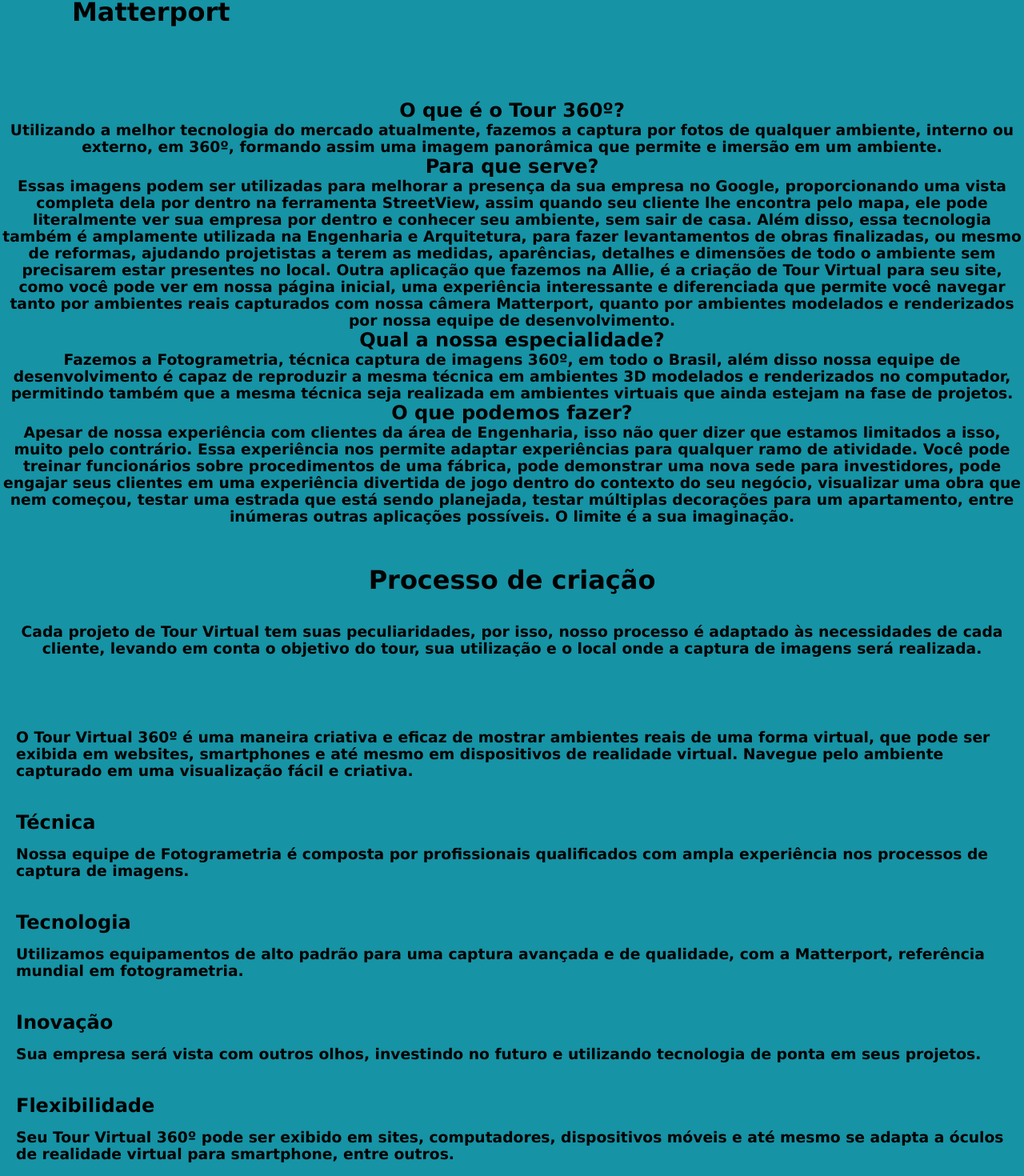
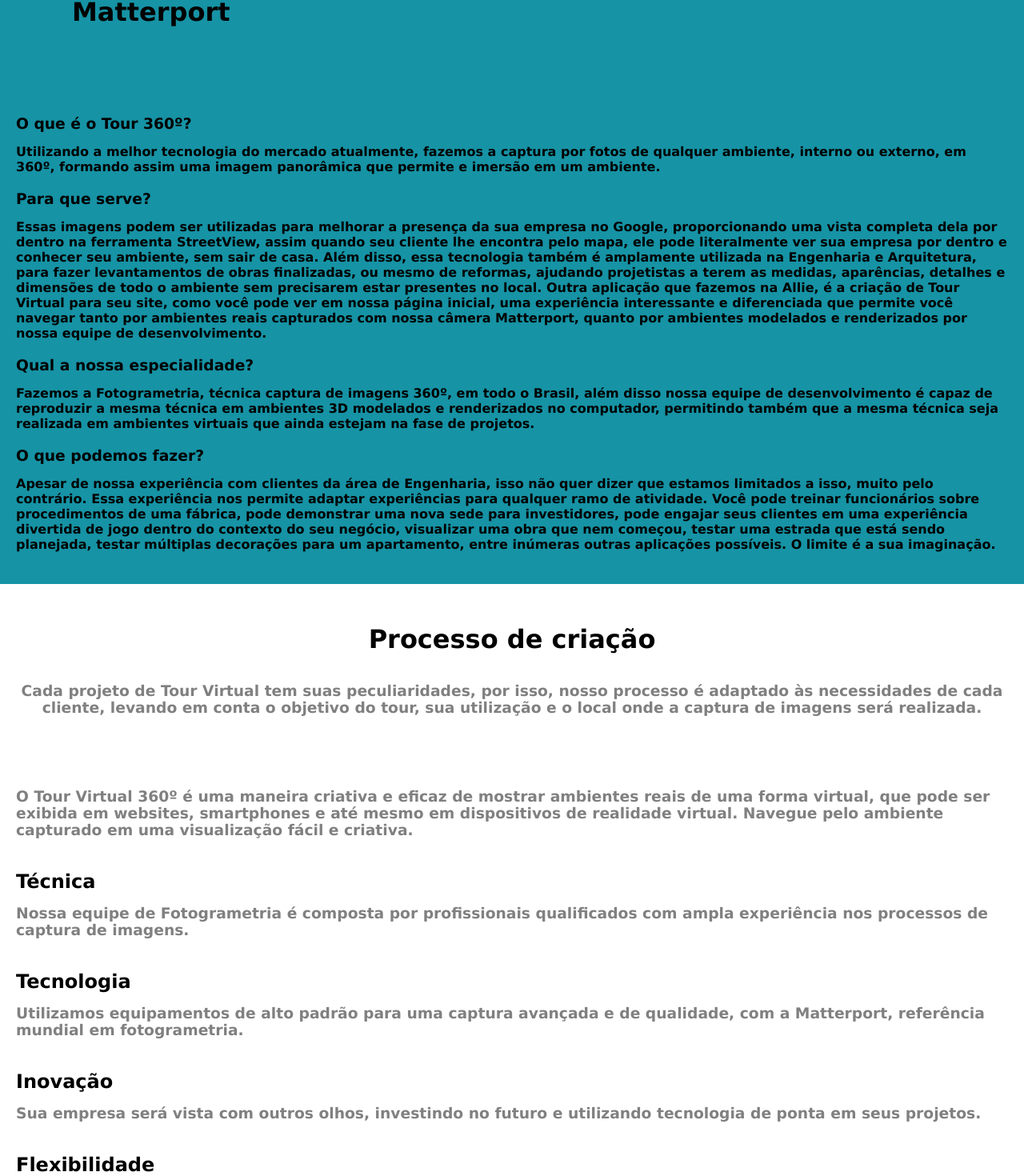
Before and after one commit to AllieDigital/alliedigital, a React (Create React App) app in the folder allie-digital/: page /tour in a window 1280 px wide. Shown: the part 132-1602 px from the top of the page at 80% size. Built offline with nearby package versions, Linux system fonts and the light colour scheme.

Commit message:
feat: Pag tour 360 e adequações no cadastro

```diff
--- a/allie-digital/src/pages/Cadastro.js
+++ b/allie-digital/src/pages/Cadastro.js
@@ -32,7 +32,7 @@ function Cadastro () {
 
                   <label for="rua">Cep</label>
 
-                  <input type="text" id="usuario" />
+                  <input type="number" id="usuario" />
 
                 </div>
                 <div class="card-content-area">
@@ -46,7 +46,7 @@ function Cadastro () {
 
                   <label for="cep">Número</label>
 
-                  <input type="text" id="usuario" />
+                  <input type="number" id="usuario" />
 
                 </div>
                 <div class="card-content-area">
@@ -74,6 +74,14 @@ function Cadastro () {
               </div>
 
               <div className="area-usuario">
+                <div class="card-content-area">
+
+                  <label for="usuario">Email</label>
+
+                  <input type="text" id="usuario" />
+
+                </div>
+
                 <div class="card-content-area">
 
                   <label for="usuario">Usuário</label>
--- a/allie-digital/src/pages/Tour.js
+++ b/allie-digital/src/pages/Tour.js
@@ -5,6 +5,7 @@ import Header from './Header';
 import tour1 from '../image/tour-360-01.jpg';
 import tour2 from '../image/tour-360-02.jpg';
 import tour3 from '../image/tour-360-03.jpg';
+import videoTour from '../image/videotour.mp4';
 
 function Tour () {
   return (
@@ -21,51 +22,54 @@ function Tour () {
           </h1>
         </p>
 
+        <div className="cards-first">
           <p>
-          <h2>
+            <h3 className="title-cards">
               O que é o Tour 360º?
-          </h2>
-          <h3>
+            </h3>
+            <h4 className="text-tour">
             Utilizando a melhor tecnologia do mercado atualmente, fazemos a captura por fotos de qualquer ambiente,
             interno ou externo, em 360º, formando assim uma imagem panorâmica que permite e imersão em um ambiente.
-          </h3>
+            </h4>
           </p>
 
           <p>
-          <h2>
+            <h3 className="title-cards">
               Para que serve?
-          </h2>
-          <h3>
+            </h3>
+            <h4 className="text-tour">
               Essas imagens podem ser utilizadas para melhorar a presença da sua empresa no Google, proporcionando uma vista completa dela por dentro na ferramenta StreetView,
               assim quando seu cliente lhe encontra pelo mapa, ele pode literalmente ver sua empresa por dentro e conhecer seu ambiente, sem sair de casa. Além disso,
               essa tecnologia também é amplamente utilizada na Engenharia e Arquitetura, para fazer levantamentos de obras finalizadas, ou mesmo de reformas, ajudando projetistas a terem as medidas,
               aparências, detalhes e dimensões de todo o ambiente sem precisarem estar presentes no local.
               Outra aplicação que fazemos na Allie, é a criação de Tour Virtual para seu site, como você pode ver em nossa página inicial,
               uma experiência interessante e diferenciada que permite você navegar tanto por ambientes reais capturados com nossa câmera Matterport, quanto por ambientes modelados e renderizados por nossa equipe de desenvolvimento.
-          </h3>
+            </h4>
           </p>
 
           <p>
-          <h2>
+            <h3 className="title-cards">
               Qual a nossa especialidade?
-          </h2>
-          <h3>
+            </h3>
+            <h4 className="text-tour">
               Fazemos a Fotogrametria, técnica captura de imagens 360º, em todo o Brasil, além disso nossa equipe de desenvolvimento é capaz de reproduzir a mesma técnica em ambientes 3D modelados e renderizados no computador,
               permitindo também que a mesma técnica seja realizada em ambientes virtuais que ainda estejam na fase de projetos.
-          </h3>
+            </h4>
           </p>
 
           <p>
-          <h2>
+            <h3 className="title-cards">
               O que podemos fazer?
-          </h2>
-          <h3>
+            </h3>
+            <h4 className="text-tour">
               Apesar de nossa experiência com clientes da área de Engenharia, isso não quer dizer que estamos limitados a isso, muito pelo contrário. Essa experiência nos permite adaptar experiências para qualquer ramo de atividade.
               Você pode treinar funcionários sobre procedimentos de uma fábrica, pode demonstrar uma nova sede para investidores, pode engajar seus clientes em uma experiência divertida de jogo dentro do contexto do seu negócio, visualizar uma obra que nem  começou,
               testar uma estrada que está sendo planejada, testar múltiplas decorações para um apartamento, entre inúmeras outras aplicações possíveis. O limite é a sua imaginação.
-          </h3>
+            </h4>
           </p>
+        </div>
 
+        <div className="div-processo">
           <div>
             <h1 className="title-processo">
               Processo de criação
@@ -77,7 +81,7 @@ function Tour () {
 
           <div className="container-coluna">
             <p>
-            <h3 className="cards-first">
+              <h3 className="first-card">
               O Tour Virtual 360º é uma maneira criativa e eficaz de mostrar ambientes reais de uma forma virtual, que pode ser exibida em websites, smartphones e até mesmo em dispositivos de realidade virtual. Navegue pelo ambiente capturado em uma visualização fácil e criativa.
               </h3>
             </p>
@@ -86,7 +90,7 @@ function Tour () {
               <h2 className="title-cards">
                 Técnica
               </h2>
-            <h3>
+              <h3 className="text-grey">
                 Nossa equipe de Fotogrametria é composta por profissionais qualificados com ampla experiência nos processos de captura de imagens.
               </h3>
             </p>
@@ -95,7 +99,7 @@ function Tour () {
               <h2 className="title-cards">
                 Tecnologia
               </h2>
-            <h3>
+              <h3 className="text-grey">
                 Utilizamos equipamentos de alto padrão para uma captura avançada e de qualidade, com a Matterport, referência mundial em fotogrametria.
               </h3>
             </p>
@@ -104,7 +108,7 @@ function Tour () {
               <h2 className="title-cards">
                 Inovação
               </h2>
-            <h3>
+              <h3 className="text-grey">
               Sua empresa será vista com outros olhos, investindo no futuro e utilizando tecnologia de ponta em seus projetos.
               </h3>
             </p>
@@ -113,11 +117,14 @@ function Tour () {
               <h2 className="title-cards">
                 Flexibilidade
               </h2>
-            <h3>
+              <h3 className="text-grey">
                 Seu Tour Virtual 360º pode ser exibido em sites, computadores, dispositivos móveis e até mesmo se adapta a óculos de realidade virtual para smartphone, entre outros.
               </h3>
             </p>
           </div>
+        </div>
+
+        <video src={ videoTour } type="video/mp4" controls autoplay="autoplay" width="80%"></video>
 
         <img src={tour1} alt="equipamento para tour 360 1" className="img-equipamento" />
 
--- a/allie-digital/src/style/Tours.css
+++ b/allie-digital/src/style/Tours.css
@@ -32,6 +32,7 @@
 
 .text-container {
     text-align: center;
+    color: grey;
 }
 
 .sub-card {
@@ -46,8 +47,17 @@
     text-align: start;
 }
 
+.first-card {
+    padding: 20px;
+    display: flex;
+    flex-direction: column;
+    align-items: flex-start;
+    text-align: start;
+    color: grey;
+}
+
 .title-processo {
-    margin-top: 50px;
+    padding-top: 50px;
 }
 
 .text-processo {
@@ -55,6 +65,7 @@
     text-align: center;
     margin-bottom: 50px;
     margin-top: 15px;
+    color: grey;
 }
 
 .img-equipamento {
@@ -66,3 +77,19 @@
 .img-equipamento:hover {
     transform: none;
 }
+
+.div-processo {
+    background-color: white;
+}
+
+.container-coluna {
+    margin-bottom: 30px;
+}
+
+.text-grey {
+    color: grey;
+}
+
+.text-tour {
+    margin-bottom: 20px;
+}
```
Also changed, not shown: 1 other file (tests, documents, lock files or other folders). Lines whose indentation alone changed are shown as unchanged.
